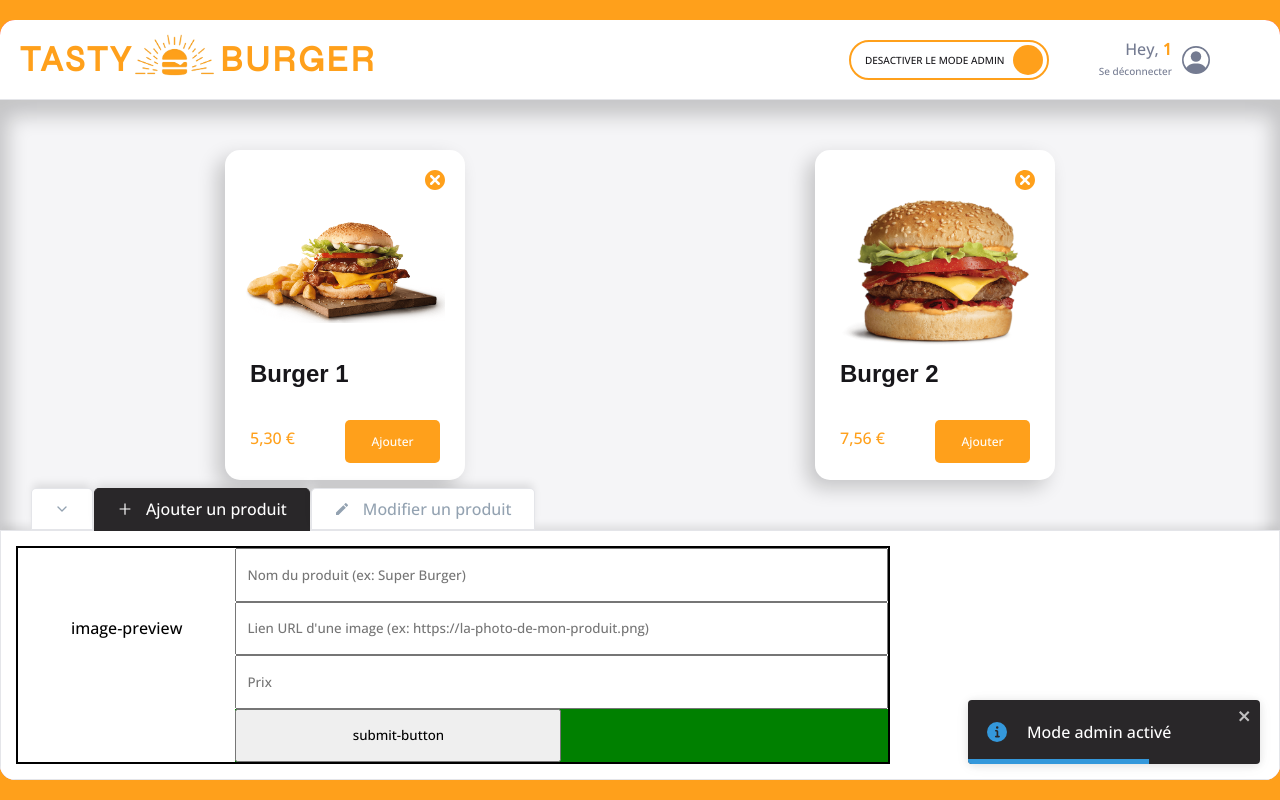
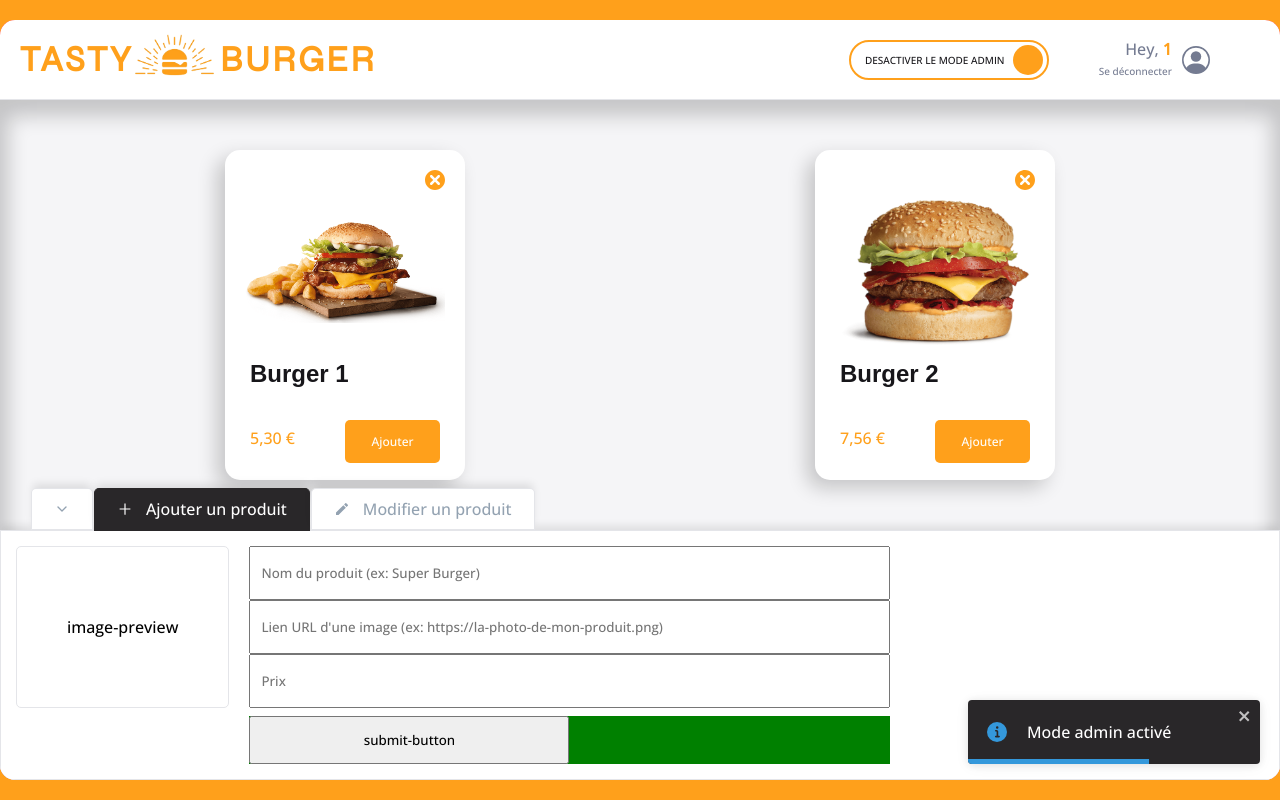
Before and after one commit to YanisMorzak/tasty-burger, a React (Vite) app: page /order/1 in a window 1280 px wide. Both pictures are taken after a click on the label 948 px from the left and 59 px from the top of the page. Built offline with nearby package versions, Linux system fonts and the light colour scheme; a web font is replaced by a local one.

Commit message:
💄 F08: ADMIN > AddForm > Add image-preview style

```diff
--- a/src/components/pages/order/Main/Admin/AdminPanel/AddForm.jsx
+++ b/src/components/pages/order/Main/Admin/AdminPanel/AddForm.jsx
@@ -2,6 +2,7 @@
 import { styled } from 'styled-components';
 import OrderContext from '../../../../../../context/OrderContext';
 import { FiCheck } from 'react-icons/fi';
+import { theme } from '../../../../../../theme';
 
 
 export default function AddForm() {
@@ -43,7 +44,7 @@
   return (
     <AddFormStyled>
         <div className='image-preview'>
-           {newProduct.imageSource ? <img src={newProduct.imageSource} alt={newProduct.title} /> : <div>image-preview</div>}
+           {newProduct.imageSource ? <img src={newProduct.imageSource} alt={newProduct.title} /> : <div className='empty-image'>image-preview</div>}
         </div>
         <div className='input-fields'>
             <input name="title" value={newProduct.title} type="text" placeholder='Nom du produit (ex: Super Burger)' onChange={handleChange}/>
@@ -64,10 +65,11 @@
 }
 
 const AddFormStyled = styled.div`
-  border: 2px solid black;
   display: grid;
   grid-template-columns: 1fr 3fr;
   grid-template-rows: repeat(4, 1fr);
+  grid-column-gap: 20px;
+  grid-row-gap: 8px;
   height: 100%;
   width: 70%;
 
@@ -82,6 +84,15 @@
         width: 100%;
         object-fit: contain;
 
+    }
+    .empty-image{
+        width: 100%;
+        height: 100%;
+        display: flex;
+        justify-content: center;
+        align-items: center;
+        border: 1px solid ${theme.colors.greyLight};
+        border-radius: ${theme.borderRadius.round};
     }
   }
   .input-fields{
```
